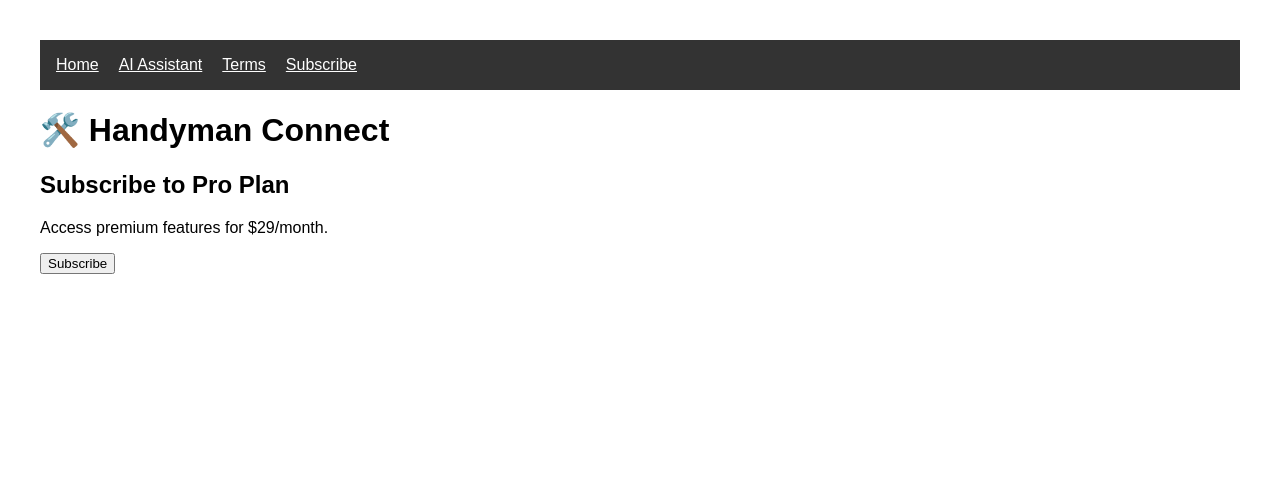
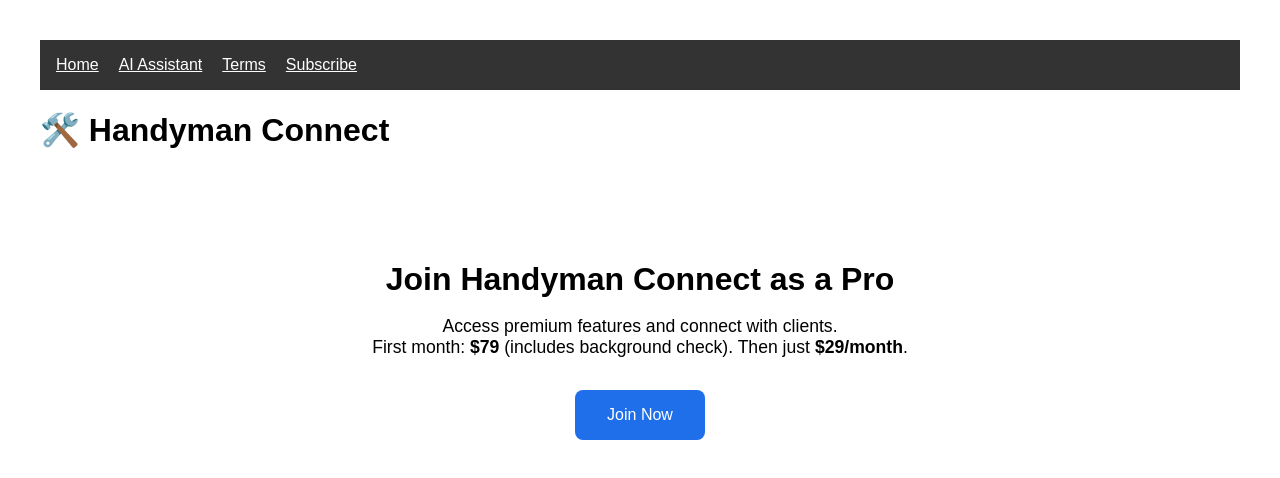
Before and after one commit to Walter905-creator/handyman-connect-1, a React (Create React App) app in the folder client/: page /subscribe in a window 1280 px wide. Shown: the top 478 px of the page. Built offline with nearby package versions, Linux system fonts and the light colour scheme; no server answers.

Commit message:
Update Subscribe.js

```diff
--- a/client/src/pages/Subscribe.js
+++ b/client/src/pages/Subscribe.js
@@ -1,22 +1,33 @@
 import React from "react";
-import api from "../api";
 
 export default function Subscribe() {
-  const startSubscription = async () => {
-    try {
-      const res = await api.post("/api/stripe/create-checkout-session");
-      window.location.href = res.data.url;
-    } catch (err) {
-      alert("Failed to start subscription");
-      console.error("Stripe error:", err);
-    }
-  };
+  return (
+    <section style={{ padding: "4rem 2rem", textAlign: "center" }}>
+      <h2 style={{ fontSize: "2rem", marginBottom: "1rem" }}>
+        Join Handyman Connect as a Pro
+      </h2>
+      <p style={{ fontSize: "1.1rem", marginBottom: "2rem" }}>
+        Access premium features and connect with clients.
+        <br />
+        First month: <strong>$79</strong> (includes background check). Then just <strong>$29/month</strong>.
+      </p>
 
-  return (
-    <div>
-      <h2>Subscribe to Pro Plan</h2>
-      <p>Access premium features for $29/month.</p>
-      <button onClick={startSubscription}>Subscribe</button>
-    </div>
+      <form action="/api/stripe/create-checkout-session" method="POST">
+        <button
+          type="submit"
+          style={{
+            background: "#1f6feb",
+            color: "white",
+            padding: "1rem 2rem",
+            fontSize: "1rem",
+            border: "none",
+            borderRadius: "8px",
+            cursor: "pointer"
+          }}
+        >
+          Join Now
+        </button>
+      </form>
+    </section>
   );
 }
```
